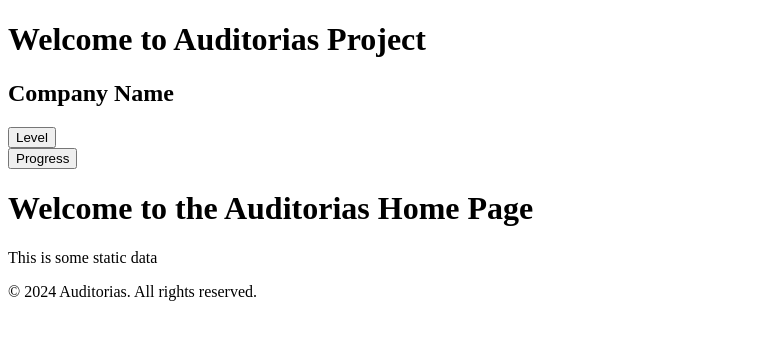
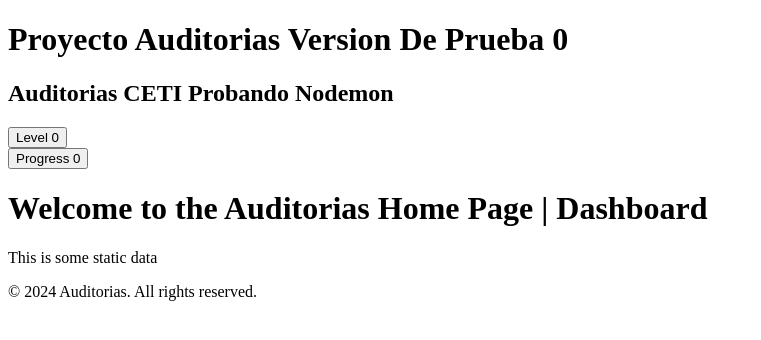
Before and after one commit to RepellantHail/webServerAuditorias, a Django app: page / in a window 1280 px wide. Shown: the top 340 px of the page, without its empty margins (0-761 px from the left). Run offline with Django 5.2, Linux system fonts and the light colour scheme.

Commit message:
vacation init

```diff
--- a/docker-compose.yml
+++ b/docker-compose.yml
@@ -40,7 +40,10 @@
     # command: ["sh", "-c", "gunicorn server.wsgi:application --bind 0.0.0.0:8000"]
     # command: ["sh", "-c", "nodemon --exec 'gunicorn server.wsgi:application --bind 0.0.0.0:8000'"]
     # command: ["/usr/local/bin/nodemon", "--exec", "gunicorn server.wsgi:application --bind 0.0.0.0:8000"]
-    command: ["/usr/local/bin/nodemon", "--watch", "/app", "--ext", "py", "--exec", "gunicorn server.wsgi:application --bind 0.0.0.0:8000"]
+    # command: ["python", "manage.py", "runserver", "0.0.0.0:8000"]
+    # command: ["/usr/local/bin/nodemon", "--watch", "/app", "--ext", "py,html", "--exec", "python manage.py runserver 0.0.0.0:8000"]
+    command: ["python", "manage.py", "runserver", "0.0.0.0:8000"]
+
     volumes:
       - .:/app
     ports:
--- a/server/templates/base.html
+++ b/server/templates/base.html
@@ -1,9 +1,7 @@
 <!DOCTYPE html>
 <html>
   <head>
-    <title>
-      Auditorias | {% block title %}{{ project_name }}{% endblock %}
-    </title>
+    <title>CETI | {% block title %}{{ project_name }}{% endblock %}</title>
     <meta charset="utf-8" />
     <meta name="viewport" content="width=device-width, initial-scale=1.0" />
     {% include 'components/header.html' %}
--- a/server/templates/components/header.html
+++ b/server/templates/components/header.html
@@ -1,14 +1,14 @@
 <header>
-  <h1>Welcome to Auditorias Project</h1>
-  <div>
-    <div>
-      <h2>Company Name</h2>
+  <h1>Proyecto Auditorias Version De Prueba 0</h1>
+  <div class="row header">
+    <div class="col-md-8">
+      <h2>Auditorias CETI Probando Nodemon</h2>
     </div>
-    <div>
-      <button>Level</button>
+    <div class="col-md-2">
+      <button class="btn btn-secondary btn-block">Level 0</button>
     </div>
-    <div>
-      <button>Progress</button>
+    <div class="col-md-2">
+      <button class="btn btn-secondary btn-block">Progress 0</button>
     </div>
   </div>
 </header>
--- a/server/webserver_app/templates/home.html
+++ b/server/webserver_app/templates/home.html
@@ -1,5 +1,5 @@
 {% extends 'base.html' %} {% block title %} Home | Auditorias {% endblock %}
 {%block content %}
-<h1>Welcome to the Auditorias Home Page</h1>
+<h1>Welcome to the Auditorias Home Page | Dashboard</h1>
 <p>{{ data }}</p>
 {% endblock %}
```
Also changed, not shown: 1 other file.
